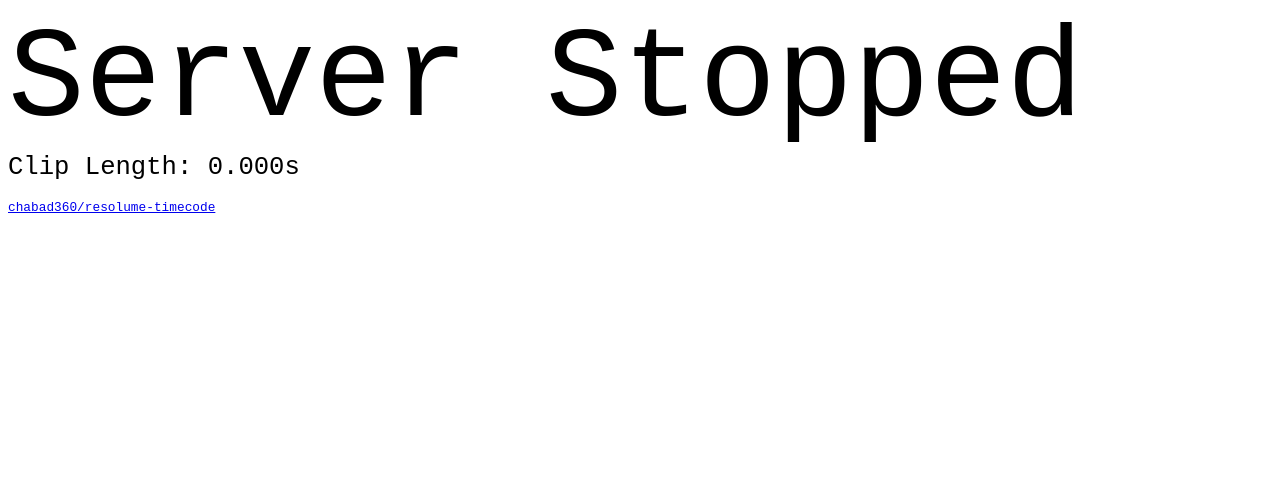
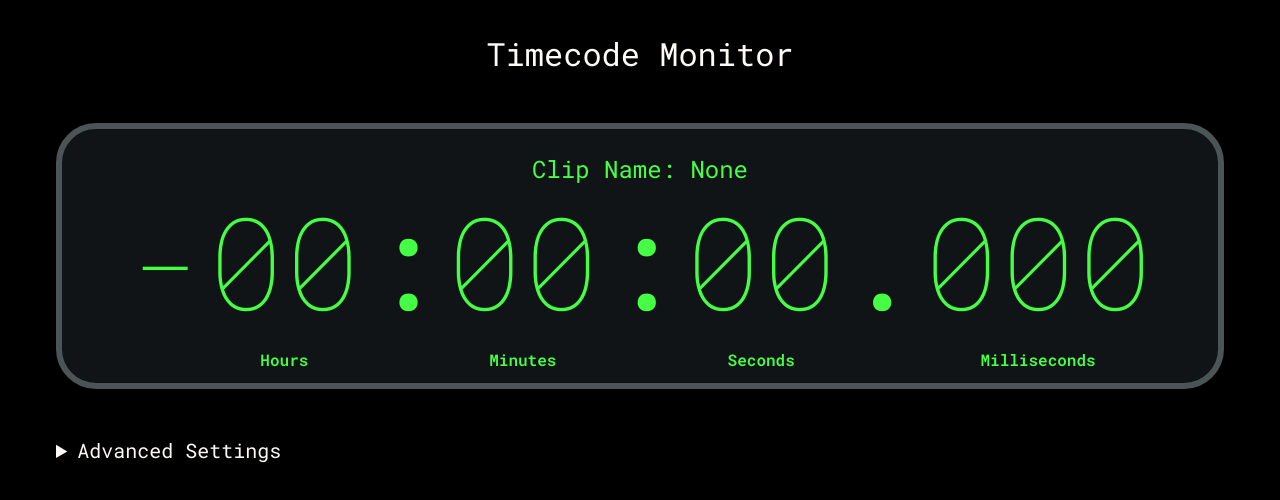
Before and after one commit to chabad360/resolume-timecode, a plain HTML site: page index.html in a window 1280 px wide. Drawn offline with Linux system fonts and the light colour scheme.

Commit message:
Add some (lots) styling

```diff
--- a/index.html
+++ b/index.html
@@ -1,14 +1,126 @@
 <!doctype html>
-<html>
+<html lang="en">
 <head>
     <meta charset="utf-8">
-    <title>Resolume Timecode</title>
+    <title>Timecode Monitor</title>
+
+    <link rel="preconnect" href="https://fonts.googleapis.com">
+    <link rel="preconnect" href="https://fonts.gstatic.com" crossorigin>
+    <link href="https://fonts.googleapis.com/css2?family=Roboto+Mono:wght@100;400;600&display=swap" rel="stylesheet">
+
+    <style>
+        body {
+            background-color: #000000;
+            color: #FDFBF7;
+            font-family: 'Roboto Mono', monospace;
+            font-size: 1em;
+            text-align:center;
+        }
+
+        a {
+            color: #2494ff;
+        }
+
+        label {
+            margin-right: 1em;
+        }
+
+        .number {
+            font-weight: 100;
+        }
+    </style>
 </head>
 <body>
-<div id="timecode" style="font-family:monospace;font-size:10vw"></div>
-<div id="ms" style="font-family:monospace;font-size:2vw"></div>
-<br/>
-<div style="font-family:monospace;font-size:1vw"><a href="https://github.com/chabad360/resolume-timecode">chabad360/resolume-timecode</a></div>
+<p style="font-size: 2em;">Timecode Monitor</p>
+<div style="border-width: 6px; border-color: #4b5457; border-radius: 40px; border-style: solid; background-color: #111417; margin: 3em; color: #45ff45;">
+    <p style="font-size: 1.5em; margin-bottom:-.5em;" id="clipname">Clip Name: None</p>
+    <table style="margin-left: auto; margin-right:auto; padding-bottom: 10px;">
+        <tr style="font-size:10vw;">
+            <td class="minus number">-</td>
+            <td class="hours number" id="timecode-hours">00</td>
+            <td class="hours">:</td>
+            <td class="number" id="timecode-minutes">00</td>
+            <td>:</td>
+            <td class="number" id="timecode-seconds">00</td>
+            <td class="ms">.</td>
+            <td class="ms number" id="timecode-ms">000</td>
+        </tr>
+        <tr style="font-weight: 600;">
+            <td class="minus"></td>
+            <td class="hours">Hours</td>
+            <td class="hours" ></td>
+            <td>Minutes</td>
+            <td></td>
+            <td>Seconds</td>
+            <td class="ms" ></td>
+            <td class="ms">Milliseconds</td>
+        </tr>
+    </table>
+</div>
+<details style="text-align: left; margin-left: 3em;">
+    <summary style="font-size:1.25em;">Advanced Settings</summary>
+    <div id="ms"></div>
+    <br/>
+    <input type="checkbox" id="checkbox-minus" checked onclick="showHide()">
+    <label for="checkbox-minus">Show minus</label>
+
+    <input type="checkbox" id="checkbox-hours" checked onclick="showHide()">
+    <label for="checkbox-hours">Show Hours</label>
+
+    <input type="checkbox" id="checkbox-ms" checked onclick="showHide()">
+    <label for="checkbox-ms">Show Milliseconds</label>
+    <br />
+    <p>Checkout this tool at <a href="https://github.com/chabad360/resolume-timecode">chabad360/resolume-timecode</a></p>
+</details>
 <script src="main.js"></script>
+<script type="text/javascript">
+    const checkboxminus = document.getElementById("checkbox-minus");
+    const checkboxhours = document.getElementById("checkbox-hours");
+    const checkboxms = document.getElementById("checkbox-ms");
+
+    let minus = document.getElementsByClassName("minus");
+    let hours = document.getElementsByClassName("hours");
+    let ms = document.getElementsByClassName("ms");
+
+    function showHide() {
+        if (checkboxminus.checked == false) {
+            for(i = 0; i < minus.length; i++) {
+                minus[i].style.visibility = 'hidden';
+                minus[i].style.display = 'none';
+            }
+        } else {
+            for(i = 0; i < minus.length; i++) {
+                minus[i].style.visibility = 'visible';
+                minus[i].style.display = 'revert';
+            }
+        }
+
+        if (checkboxhours.checked == false) {
+            for(i = 0; i < hours.length; i++) {
+                hours[i].style.visibility = 'hidden';
+                hours[i].style.display = 'none';
+            }
+        } else {
+            for(i = 0; i < hours.length; i++) {
+                hours[i].style.visibility = 'visible';
+                hours[i].style.display = 'revert';
+            }
+        }
+
+        if (checkboxms.checked == false) {
+            for(i = 0; i < ms.length; i++) {
+                ms[i].style.visibility = 'hidden';
+                ms[i].style.display = 'none';
+            }
+        } else {
+            for(i = 0; i < ms.length; i++) {
+                ms[i].style.visibility = 'visible';
+                ms[i].style.display = 'revert';
+            }
+        }
+    }
+
+    showHide()
+</script>
 </body>
 </html>
--- a/main.js
+++ b/main.js
@@ -1,8 +1,13 @@
 "use strict";
 
 const socket    = new WebSocket('ws://'+location.hostname+(location.port ? ':'+location.port: '')+'/ws');
-const timecode  = document.getElementById("timecode");
-const ms        = document.getElementById("ms");
+const timecodehours  = document.getElementById("timecode-hours");
+const timecodeminutes  = document.getElementById("timecode-minutes");
+const timecodeseconds  = document.getElementById("timecode-seconds");
+const timecodems  = document.getElementById("timecode-ms");
+const timecodeclipname = document.getElementById("clipname")
+
+const cliplength        = document.getElementById("ms");
 const mult      = 10000000000;
 
 let clipName    = "";
@@ -53,12 +58,17 @@ socket.addEventListener('message', function (event) {
 });
 
 socket.addEventListener('close', function () {
-    timecode.innerHTML = "Server Stopped";
-    ms.innerHTML       = 'Clip Length: 0.000s'
+    // timecode.innerHTML = "Server Stopped";
+    timecodehours.innerHTML = "00";
+    timecodeminutes.innerHTML = "00";
+    timecodeseconds.innerHTML = "00";
+    timecodems.innerHTML = "000";
+    cliplength.innerHTML = 'Clip Length: 0.000s'
 })
 
 function procName(data) {
     data = data.replace("/name ,s ", "");
+    timecodeclipname.innerHTML = "Clip Name: " + data;
     if (data !== clipName) {
         clipName = data;
         reset();
@@ -72,8 +82,12 @@ function reset() {
     timeIntervalBuffer = [];
     estSizeBuffer      = [];
 
-    timecode.innerHTML = '-000:00:00.000'
-    ms.innerHTML       = 'Clip Length: 0.000s'
+    // timecode.innerHTML = '-000:00:00.000';
+    timecodehours.innerHTML = '00';
+    timecodeminutes.innerHTML = '00';
+    timecodeseconds.innerHTML = '00';
+    timecodems.innerHTML = '000';
+    cliplength.innerHTML       = 'Clip Length: 0.000s';
 }
 
 function procPos(msg, timeNow) {
@@ -117,11 +131,10 @@ function procPos(msg, timeNow) {
     timePrev = timeNow;
 
     let timeActual = new Date(t);
-    timecode.innerHTML = `-${
-        timeActual.getUTCHours().toString().padStart(3, '0')}:${
-        timeActual.getUTCMinutes().toString().padStart(2, '0')}:${
-        timeActual.getUTCSeconds().toString().padStart(2, '0')}.${
-        timeActual.getUTCMilliseconds().toString().padStart(3, '0')}`;
-    ms.innerHTML = `Clip Length: ${average(estSizeBuffer)/1000}s`;
+    timecodehours.innerHTML = timeActual.getUTCHours().toString().padStart(3, '0');
+    timecodeminutes.innerHTML = timeActual.getUTCMinutes().toString().padStart(2, '0');
+    timecodeseconds.innerHTML = timeActual.getUTCSeconds().toString().padStart(2, '0');
+    timecodems.innerHTML = timeActual.getUTCMilliseconds().toString().padStart(3, '0');
+    cliplength.innerHTML = `Clip Length: ${average(estSizeBuffer)/1000}s`;
     // console.log(`pos: ${pos}\taverage: ${a}\ti: ${interval}\ttime: ${d}\ttimeAverage: ${ta}\ttimeActual: ${t}\ttimeTotal: ${average(totalArray)}\ttimeLeft: ${timeLeft}`);
 }
```
